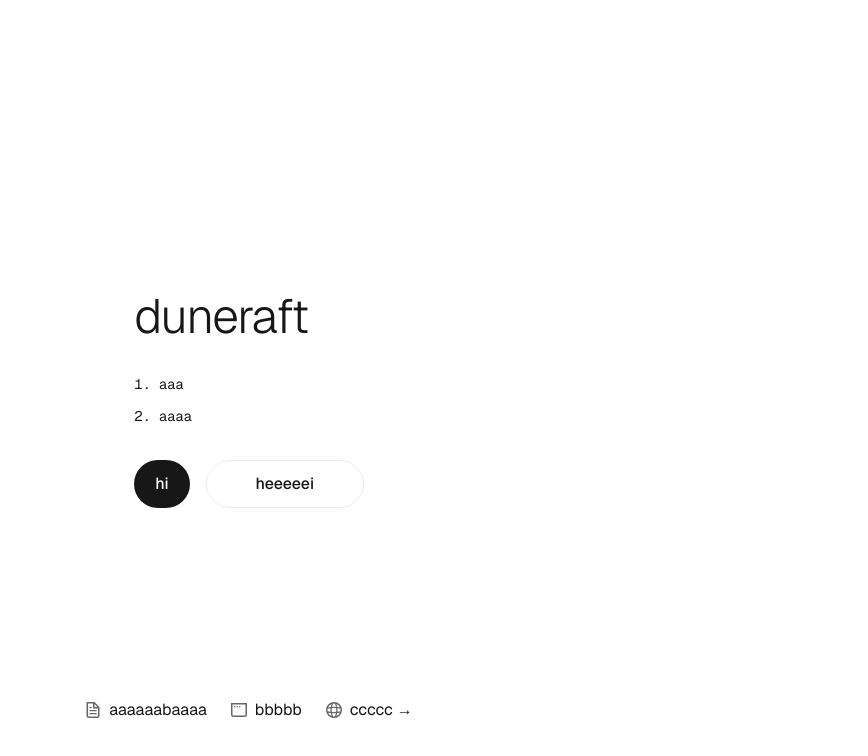
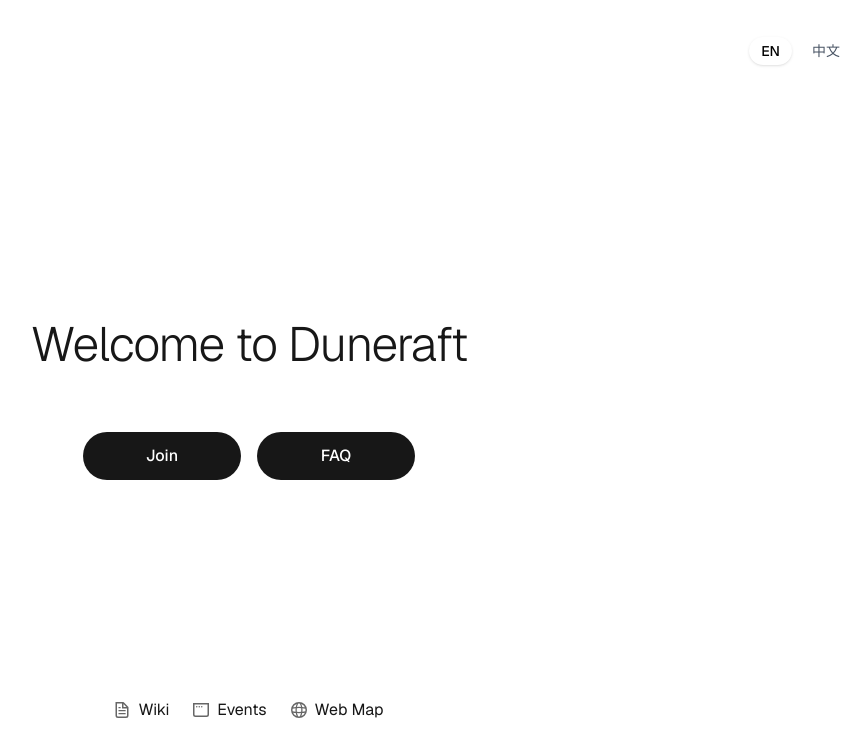
Before and after one commit to 3096/duneraft, a Next.js app: page / in a window 1280 px wide. Shown: the top 756 px of the page, without its empty margins (391-1259 px from the left). Built offline with nearby package versions, Linux system fonts and the light colour scheme.

Commit message:
Home page modification
- Modified text on home page
- added localization to home page
- added href to each button
- created 3 pages: wiki, events, map

```diff
--- /dev/null
+++ b/app/events/page.tsx
@@ -0,0 +1,7 @@
+export default function Page() {
+    return (
+        <div className="max-w-xl mx-auto p-8">
+            <h1 className="text-3xl font-bold mb-6 text-center">Here lies the future events announcements page</h1>
+        </div>
+    )
+    }
--- /dev/null
+++ b/app/map/page.tsx
@@ -0,0 +1,7 @@
+export default function Page() {
+    return (
+        <div className="max-w-xl mx-auto p-8">
+            <h1 className="text-3xl font-bold mb-6 text-center">Here lies the future web map page</h1>
+        </div>
+    )
+    }
--- a/app/page.tsx
+++ b/app/page.tsx
@@ -1,61 +1,117 @@
+'use client';
+
 import Image from "next/image";
+import { useState } from "react";
 
 export default function Home() {
+  //default language: english
+  const [language, setLanguage] = useState<'en' | 'zh'>('en');
+
+  //Localization Implementation
+  const translations = {
+    en: {
+      welcome: "Welcome to Duneraft",
+      join: "Join",
+      faq: "FAQ",
+      wiki: "Wiki",
+      events: "Events",
+      webMap: "Web Map",
+    },
+    zh: {
+      welcome: "欢迎加入 Duneraft",
+      join: "加入",
+      faq: "常见问题",
+      wiki: "维基",
+      events: "活动",
+      webMap: "网页地图",
+    }
+  };
+
+  //language translation shortcut reference
+  const t = translations[language];
+
   return (
     <div className="grid grid-rows-[20px_1fr_20px] items-center justify-items-center min-h-screen p-8 pb-20 gap-16 sm:p-20 font-[family-name:var(--font-geist-sans)]">
-      <main className="flex flex-col gap-[32px] row-start-2 items-center sm:items-start">
-        <h1 className="text-4xl sm:text-5xl tracking-tight text-center sm:text-left font-light">duneraft</h1>
+
+      {/* Language Selector */}
+      <div className="absolute top-4 right-4 sm:top-8 sm:right-8 z-10">
+        <div className="flex gap-2 bg-white/10 backdrop-blur-sm border border-white/20 rounded-full p-1">
+          <button
+            onClick={() => setLanguage('en')}
+            className={`px-3 py-1 rounded-full text-sm font-medium transition-all ${
+              language === 'en'
+                ? 'bg-white text-black shadow-sm'
+                : 'text-gray-600 hover:text-black dark:text-gray-400 dark:hover:text-white'
+            }`}
+          >
+            EN
+          </button>
+          <button
+            onClick={() => setLanguage('zh')}
+            className={`px-3 py-1 rounded-full text-sm font-medium transition-all ${
+              language === 'zh'
+                ? 'bg-white text-black shadow-sm'
+                : 'text-gray-600 hover:text-black dark:text-gray-400 dark:hover:text-white'
+            }`}
+          >
+            中文
+          </button>
+        </div>
+      </div>
+
+      <main className="flex flex-col gap-[32px] row-start-2 items-center ">
+        <h1 className="text-4xl sm:text-5xl tracking-tight text-center sm:text-left font-light">{t.welcome}</h1>
         <ol className="list-inside list-decimal text-sm/6 text-center sm:text-left font-[family-name:var(--font-geist-mono)]">
-          <li className="mb-2 tracking-[-.01em]">aaa</li>
-          <li className="tracking-[-.01em]">aaaa</li>
         </ol>
 
-        <div className="flex gap-4 items-center flex-col sm:flex-row">
+        <div className="flex gap-4 items-center justify-center flex-col sm:flex-row">
           <a
-            className="rounded-full border border-solid border-transparent transition-colors flex items-center justify-center bg-foreground text-background gap-2 hover:bg-[#383838] dark:hover:bg-[#ccc] font-medium text-sm sm:text-base h-10 sm:h-12 px-4 sm:px-5 sm:w-auto"
-            href="/"
+            className="rounded-full border border-solid border-transparent transition-colors flex items-center justify-center
+            bg-foreground text-background gap-2 hover:bg-[#383838] dark:hover:bg-[#ccc] font-medium text-sm sm:text-base h-10 sm:h-12 px-4 sm:px-5 w-full sm:w-auto md:w-[158px]"
+            href="/join"
             target="_blank"
             rel="noopener noreferrer"
           >
-            hi
+            {t.join}
           </a>
           <a
-            className="rounded-full border border-solid border-black/[.08] dark:border-white/[.145] transition-colors flex items-center justify-center hover:bg-[#f2f2f2] dark:hover:bg-[#1a1a1a] hover:border-transparent font-medium text-sm sm:text-base h-10 sm:h-12 px-4 sm:px-5 w-full sm:w-auto md:w-[158px]"
-            href="/"
+            className="rounded-full border border-solid border-transparent transition-colors flex items-center justify-center
+            bg-foreground text-background gap-2 hover:bg-[#383838] dark:hover:bg-[#ccc] font-medium text-sm sm:text-base h-10 sm:h-12 px-4 sm:px-5 w-full sm:w-auto md:w-[158px]"
+            href="/faq"
             target="_blank"
             rel="noopener noreferrer"
           >
-            heeeeei
+            {t.faq}
           </a>
         </div>
       </main>
       <footer className="row-start-3 flex gap-[24px] flex-wrap items-center justify-center">
         <a
           className="flex items-center gap-2 hover:underline hover:underline-offset-4"
-          href="/"
+          href="/wiki"
           target="_blank"
           rel="noopener noreferrer"
         >
           <Image aria-hidden src="/file.svg" alt="File icon" width={16} height={16} />
-          aaaaaabaaaa
+          {t.wiki}
         </a>
         <a
           className="flex items-center gap-2 hover:underline hover:underline-offset-4"
-          href="/"
+          href="/events"
           target="_blank"
           rel="noopener noreferrer"
         >
           <Image aria-hidden src="/window.svg" alt="Window icon" width={16} height={16} />
-          bbbbb
+          {t.events}
         </a>
         <a
           className="flex items-center gap-2 hover:underline hover:underline-offset-4"
-          href="/"
+          href="/map"
           target="_blank"
           rel="noopener noreferrer"
         >
           <Image aria-hidden src="/globe.svg" alt="Globe icon" width={16} height={16} />
-          ccccc →
+          {t.webMap}
         </a>
       </footer>
     </div>
--- /dev/null
+++ b/app/wiki/page.tsx
@@ -0,0 +1,7 @@
+export default function Page() {
+    return (
+        <div className="max-w-xl mx-auto p-8">
+            <h1 className="text-3xl font-bold mb-6 text-center">Here lies the future wiki page</h1>
+        </div>
+    )
+    }
```
